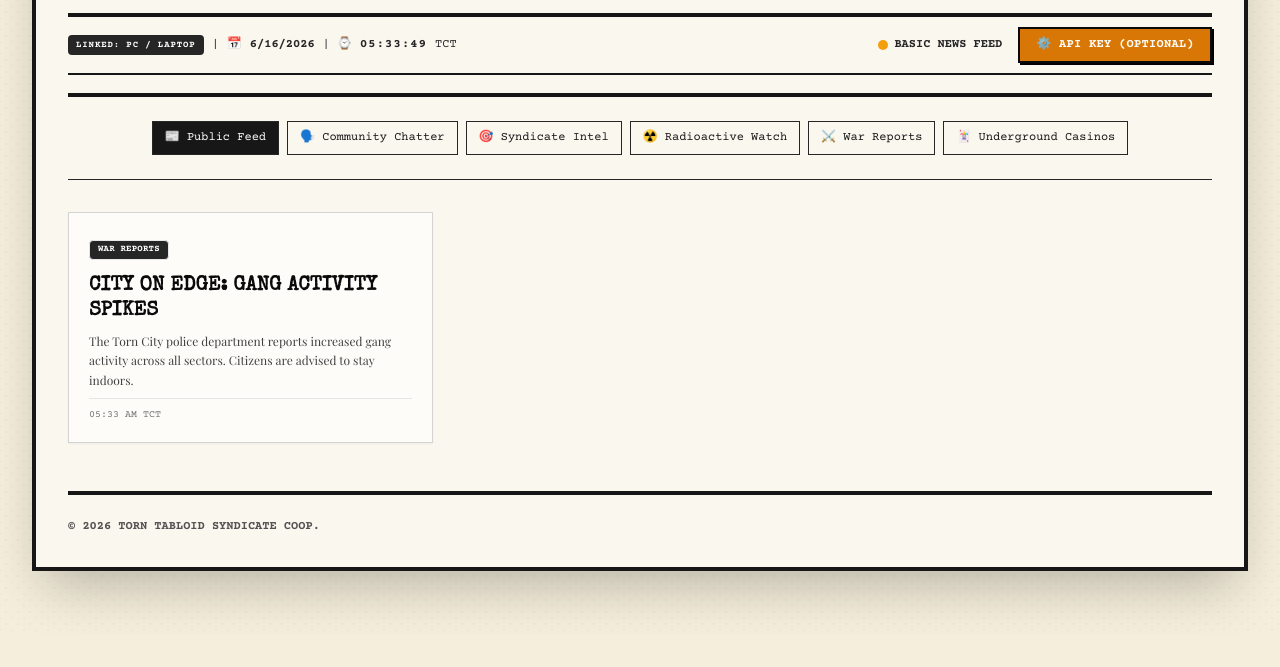
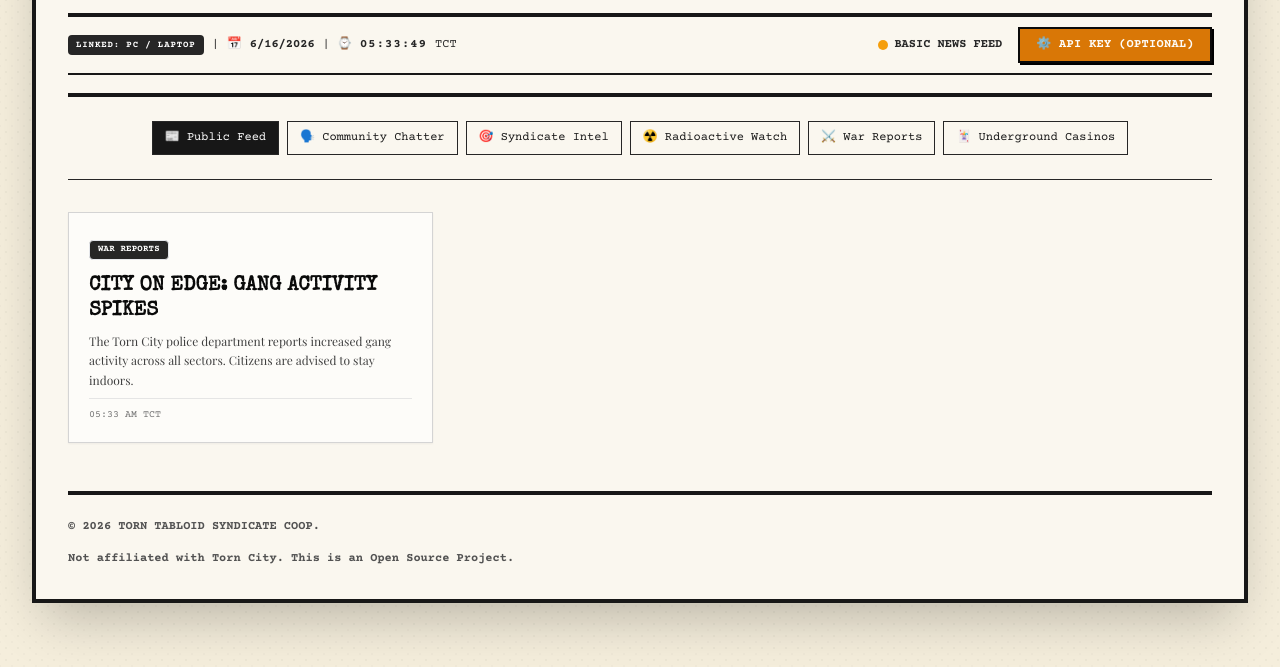
Before and after one commit to Zcross091/torn-casino, a plain HTML site: page index.html in a window 1280 px wide. Shown: the part 270-937 px from the top of the page. Before the commit the page ends 905 px from the top, so only its background shows below. Drawn offline with nearby package versions, Linux system fonts and the light colour scheme; no server answers; a web font is replaced by a local one.

Commit message:
Update index.html

```diff
--- a/index.html
+++ b/index.html
@@ -217,7 +217,8 @@
 
         <footer class="border-t-4 border-neutral-900 mt-12 pt-6 flex flex-col md:flex-row justify-between items-center text-xs font-typewriter text-neutral-600">
             <div class="mb-4 md:mb-0 text-center md:text-left">
-                <p class="font-bold">© 2026 TORN TABLOID SYNDICATE COOP.</p>
+                <p class="font-bold">© 2026 TORN TABLOID SYNDICATE COOP.</p><br>
+                <p class="font-bold">Not affiliated with Torn City. This is an Open Source Project.
             </div>
         </footer>
     </div>
```
